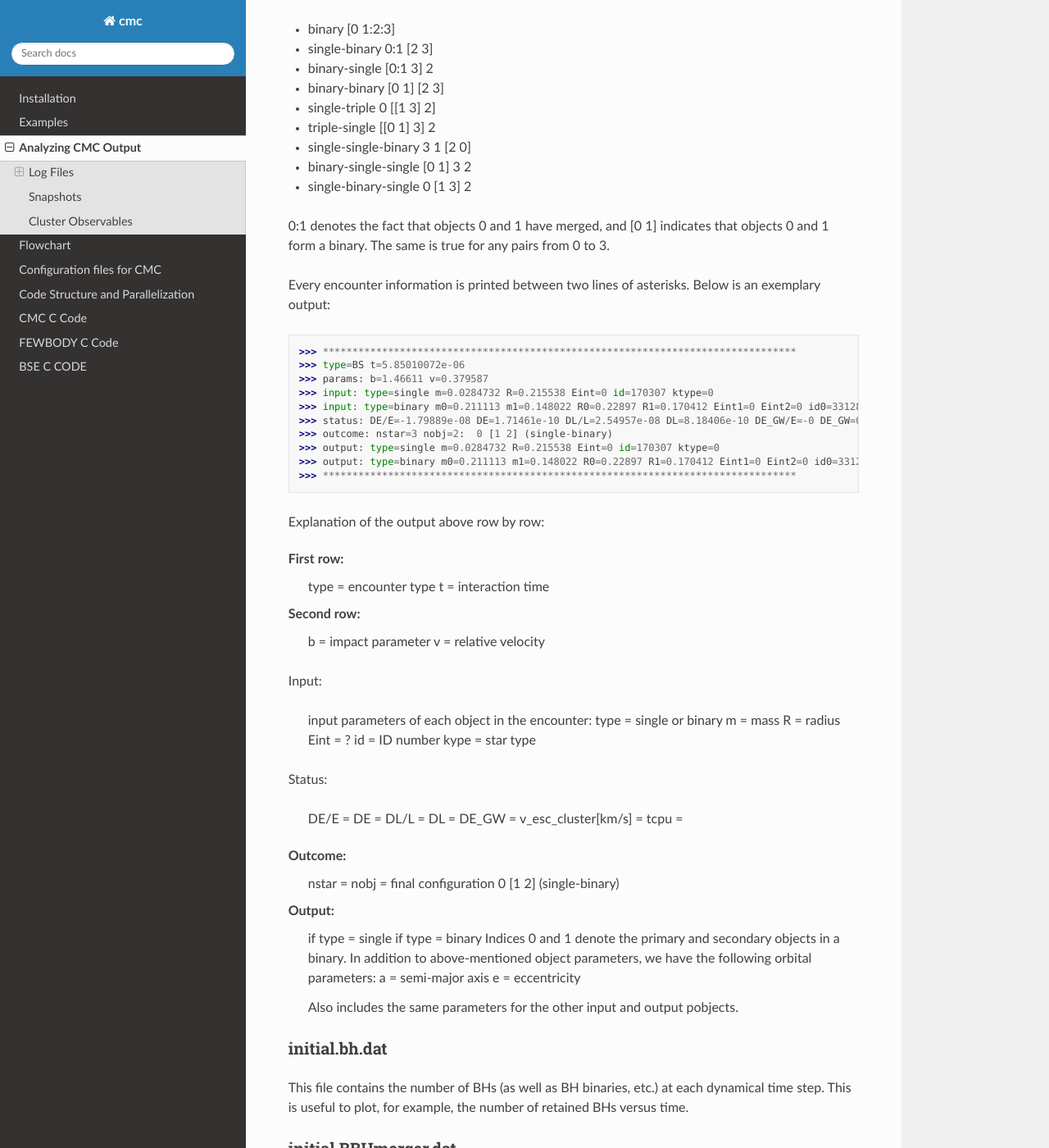
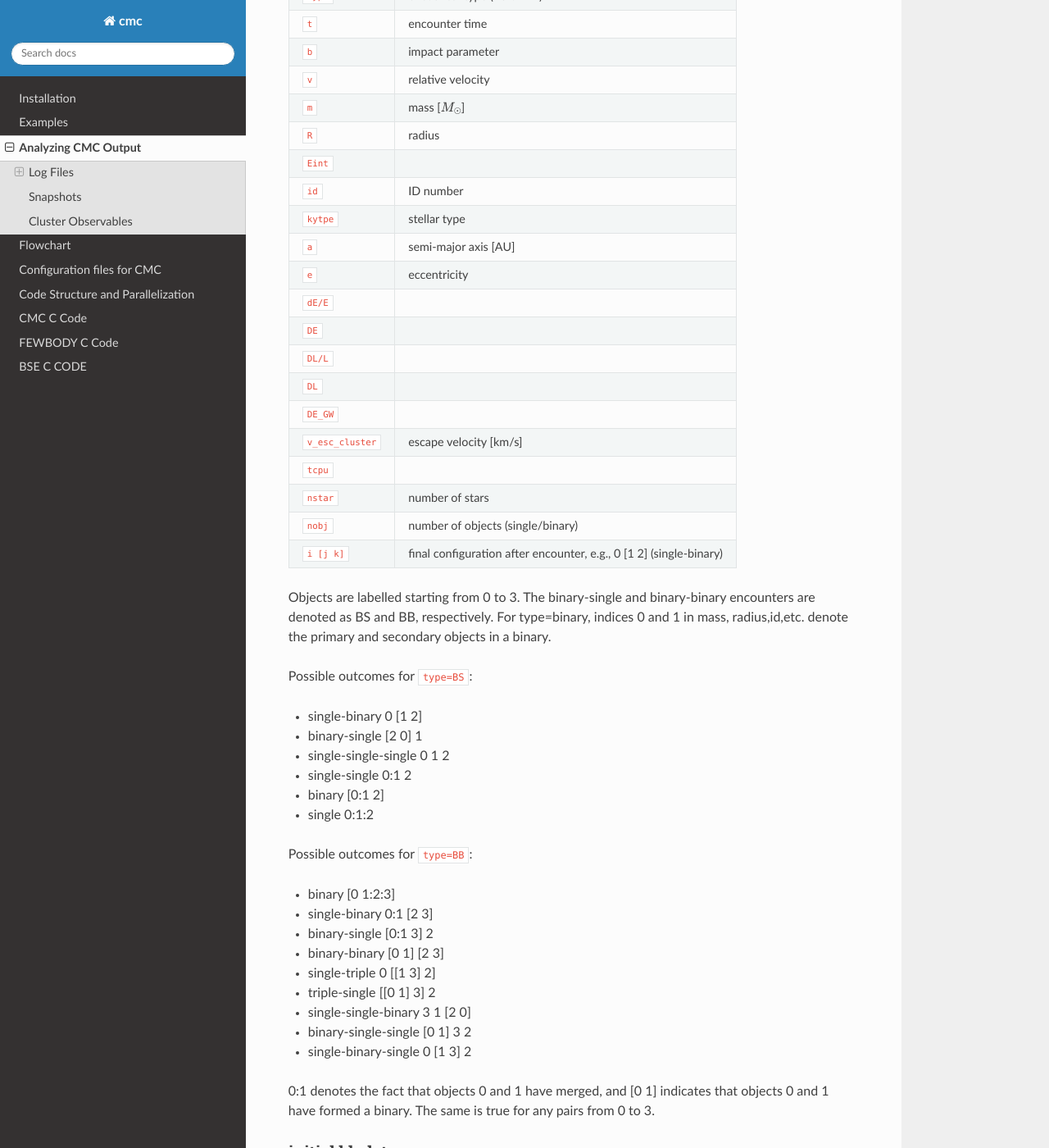
Before and after one commit to ClusterMonteCarlo/CMC-COSMIC, a Sphinx documentation site: the page built from docs/sphinx/source/output/index.rst, in a window 1280 px wide and 1400 px high, scrolled down 3090 px. Shown: the whole window at 82% size. Built offline with Sphinx 7.4.7 and the Read the Docs theme 2.0.0, drawn with Linux system fonts in a browser that asks for light colours; formulas are drawn with MathJax 3; some of the changed text lies outside the part shown.

```diff
--- a/docs/sphinx/source/output/index.rst
+++ b/docs/sphinx/source/output/index.rst
@@ -9,10 +9,12 @@
 ==========
 FOR FULYA
 
+
+
 initial.conv.sh
 ---------------
 
-We use the standard N-body units `(He ́non 1971a) <https://link.springer.com/article/10.1007/BF00649159>`_ in our all numerical calculations: we set the gravitational constant :math:`{G=1}`, the initial total mas :math:`{M=1}`, and the initial total energy :math:`{E_0=-1/4}`. The conversion from code units to physical units for time is done by calculating the initial half-mass relaxation time in years. The file initial.conv.sh contains all conversion factors used to convert from code to physical units. For example, to convert from code units of time to Myr, multiply by the factor timeunitsmyr, and so on.
+CMC uses the standard N-body units `(He ́non 1971a) <https://link.springer.com/article/10.1007/BF00649159>`_ in all numerical calculations: the gravitational constant :math:`{G=1}`, the initial total mas :math:`{M=1}`, and the initial total energy :math:`{E_0=-1/4}`. The conversion from code units to physical units for time is done by calculating the initial half-mass relaxation time in years. The ``file initial.conv.sh`` contains all conversion factors used to convert from code to physical units. For example, to convert from code units of time to Myr, multiply by the factor timeunitsmyr, and so on.
 
 One can read the `initial.conv.sh` file, store the physical units and then call them as::
 
@@ -109,31 +112,6 @@
 
 Over the course of the evolution of the cluster, single stars and binaries will frequently undergo three- and four-body dynamical encounters, which are integrated directly in CMC using the Fewbody package (Fregeau et al. 2007). The file `initial.binint.log` records all input and output parameters (e.g., component masses, IDS, stellar types, semi-major axes, etc.) each type fewbody is called.
 
-Objects are labelled starting from 0 to 3. The binary-single and binary-binary are denoted as BS and BB, respectively.
-
-Possible outcomes for type=BS:
-
-* single-binary 0 [1 2]
-* binary-single [2 0] 1
-* single-single-single 0 1 2
-* single-single 0:1 2
-* binary [0:1 2]
-* single 0:1:2
-
-Possible outcomes for type=BB:
-
-* binary [0 1:2:3]
-* single-binary 0:1 [2 3]
-* binary-single [0:1 3] 2
-* binary-binary [0 1] [2 3]
-* single-triple 0 [[1 3] 2]
-* triple-single [[0 1] 3] 2
-* single-single-binary 3 1 [2 0]
-* binary-single-single [0 1] 3 2
-* single-binary-single 0 [1 3] 2
-
-0:1 denotes the fact that objects 0 and 1 have merged, and [0 1] indicates that objects 0 and 1 form a binary. The same is true for any pairs from 0 to 3.
-
 Every encounter information is printed between two lines of asterisks.
 Below is an exemplary output::
 
@@ -148,52 +126,54 @@
 >>> output: type=binary m0=0.211113 m1=0.148022 R0=0.22897 R1=0.170412 Eint1=0 Eint2=0 id0=33128 id1=1255329 a=0.09094 e=0.123848 ktype1=0 ktype2=0
 >>> ********************************************************************************
 
-Explanation of the output above row by row:
+==============================  =====================================================
+``type``						encounter type (BS or BB)
+``t``							encounter time
+``b``							impact parameter
+``v``							relative velocity
+``m``							mass [:math:`{M_{\odot}}`]
+``R``							radius
+``Eint``
+``id``							ID number
+``kytpe``						stellar type
+``a``							semi-major axis [AU]
+``e``							eccentricity
+``dE/E``
+``DE``
+``DL/L``
+``DL``
+``DE_GW``
+``v_esc_cluster``				escape velocity [km/s]
+``tcpu``
+``nstar``						number of stars
+``nobj``						number of objects (single/binary)
+``i [j k]``					    final configuration after encounter, e.g.,  0 [1 2] (single-binary)
+==============================  =====================================================
 
-First row:
-	type = encounter type
-	t = interaction time
-Second row:
-	b = impact parameter
-	v = relative velocity
+Objects are labelled starting from 0 to 3. The binary-single and binary-binary encounters are denoted as BS and BB, respectively. For type=binary, indices 0 and 1 in mass, radius,id,etc. denote the primary and secondary objects in a binary.
 
-Input:
+Possible outcomes for ``type=BS``:
 
-	input parameters of each object in the encounter:
-	type = single or binary
-	m = mass
-	R = radius
-	Eint = ?
-	id = ID number
-	kype = star type
+* single-binary 0 [1 2]
+* binary-single [2 0] 1
+* single-single-single 0 1 2
+* single-single 0:1 2
+* binary [0:1 2]
+* single 0:1:2
 
-Status:
+Possible outcomes for ``type=BB``:
 
-	DE/E =
-	DE =
-	DL/L =
-	DL =
-	DE_GW =
-	v_esc_cluster[km/s] =
-	tcpu =
+* binary [0 1:2:3]
+* single-binary 0:1 [2 3]
+* binary-single [0:1 3] 2
+* binary-binary [0 1] [2 3]
+* single-triple 0 [[1 3] 2]
+* triple-single [[0 1] 3] 2
+* single-single-binary 3 1 [2 0]
+* binary-single-single [0 1] 3 2
+* single-binary-single 0 [1 3] 2
 
-Outcome:
-	nstar =
-	nobj =
-	final configuration 0 [1 2] (single-binary)
-Output:
-	if type = single
-	if type = binary
-	Indices 0 and 1 denote the primary and secondary objects in a binary.
-	In addition to above-mentioned object parameters, we have the following orbital parameters:
-	a = semi-major axis
-	e = eccentricity
-
-	Also includes the same parameters for the other input and output pobjects.
-
-
-
-
+0:1 denotes the fact that objects 0 and 1 have merged, and [0 1] indicates that objects 0 and 1 have formed a binary. The same is true for any pairs from 0 to 3.
 
 
 initial.bh.dat
```
Also changed, not shown: other parts of docs/sphinx/source/output/index.rst (+2 -1 lines), 1 other file.
